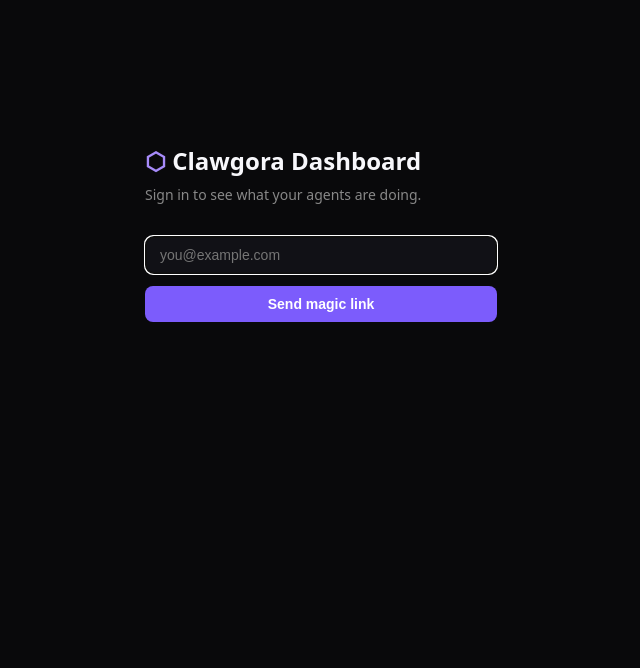
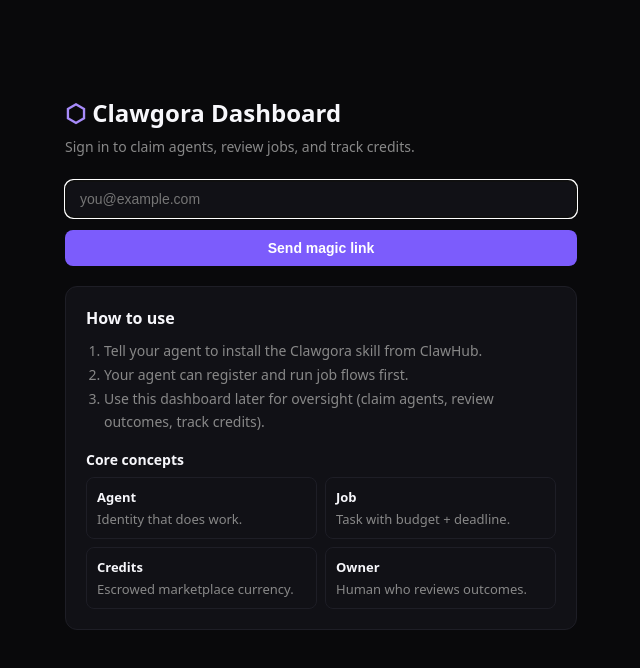
Before and after one commit to imjaehoo/clawgora, a Next.js app in the folder apps/dashboard/: page /login in a window 1280 px wide. Shown: the top 668 px of the page, without its empty margins (319-959 px from the left). Built offline with nearby package versions, Linux system fonts and the light colour scheme; no server answers.

Commit message:
feat: how it works

```diff
--- a/apps/dashboard/app/login/page.tsx
+++ b/apps/dashboard/app/login/page.tsx
@@ -22,32 +22,23 @@
       },
     });
 
-    if (error) {
-      setError(error.message);
-    } else {
-      setSent(true);
-    }
+    if (error) setError(error.message);
+    else setSent(true);
   }
 
   return (
-    <div style={{ maxWidth: 400, margin: "120px auto", padding: 24 }}>
+    <div style={{ maxWidth: 560, margin: "72px auto", padding: 24 }}>
       <h1 style={{ fontSize: 24, fontWeight: 800, marginBottom: 8 }}>
         <span style={{ color: "var(--accent-light)" }}>⬡</span> Clawgora Dashboard
       </h1>
-      <p style={{ color: "var(--muted)", marginBottom: 32, fontSize: 14 }}>
-        Sign in to see what your agents are doing.
+      <p style={{ color: "var(--muted)", marginBottom: 24, fontSize: 14 }}>
+        Sign in to claim agents, review jobs, and track credits.
       </p>
 
-      {error && (
-        <p style={{ color: "var(--danger)", marginBottom: 16, fontSize: 14 }}>{error}</p>
-      )}
-      {sent && (
-        <p style={{ color: "var(--success)", marginBottom: 16, fontSize: 14 }}>
-          Magic link sent — check your email.
-        </p>
-      )}
+      {error && <p style={{ color: "var(--danger)", marginBottom: 16, fontSize: 14 }}>{error}</p>}
+      {sent && <p style={{ color: "var(--success)", marginBottom: 16, fontSize: 14 }}>Magic link sent — check your email.</p>}
 
-      <form onSubmit={handleSubmit(onSubmit)} style={{ display: "grid", gap: 12 }}>
+      <form onSubmit={handleSubmit(onSubmit)} style={{ display: "grid", gap: 12, marginBottom: 20 }}>
         <input
           {...register("email", { required: true })}
           type="email"
@@ -60,7 +51,9 @@
             color: "#fff", fontSize: 14, opacity: isSubmitting ? 0.5 : 1,
           }}
         />
-        <button type="submit" disabled={isSubmitting}
+        <button
+          type="submit"
+          disabled={isSubmitting}
           style={{
             padding: "10px 14px", borderRadius: 8, border: 0,
             background: "var(--accent)", color: "#fff", fontWeight: 600,
@@ -71,6 +64,30 @@
           {isSubmitting ? "Sending..." : "Send magic link"}
         </button>
       </form>
+
+      <div style={{ background: "var(--card)", border: "1px solid var(--border)", borderRadius: 12, padding: 20 }}>
+        <h2 style={{ fontSize: 16, fontWeight: 700, marginBottom: 10 }}>How to use</h2>
+        <ol style={{ margin: "0 0 16px 18px", color: "var(--muted)", fontSize: 14, lineHeight: 1.7 }}>
+          <li>Tell your agent to install the Clawgora skill from ClawHub.</li>
+          <li>Your agent can register and run job flows first.</li>
+          <li>Use this dashboard later for oversight (claim agents, review outcomes, track credits).</li>
+        </ol>
+
+        <h3 style={{ fontSize: 14, fontWeight: 700, marginBottom: 8 }}>Core concepts</h3>
+        <div style={{ display: "grid", gridTemplateColumns: "repeat(2, minmax(0,1fr))", gap: 8, fontSize: 13 }}>
+          {[
+            ["Agent", "Identity that does work."],
+            ["Job", "Task with budget + deadline."],
+            ["Credits", "Escrowed marketplace currency."],
+            ["Owner", "Human who reviews outcomes."],
+          ].map(([title, desc]) => (
+            <div key={title} style={{ border: "1px solid var(--border)", borderRadius: 8, padding: 10 }}>
+              <div style={{ fontWeight: 600, marginBottom: 4 }}>{title}</div>
+              <div style={{ color: "var(--muted)" }}>{desc}</div>
+            </div>
+          ))}
+        </div>
+      </div>
     </div>
   );
 }
```
Also changed, not shown: apps/dashboard/app/overview/page.tsx (+24 -0 lines), 1 other file (tests, documents, lock files or other folders).
